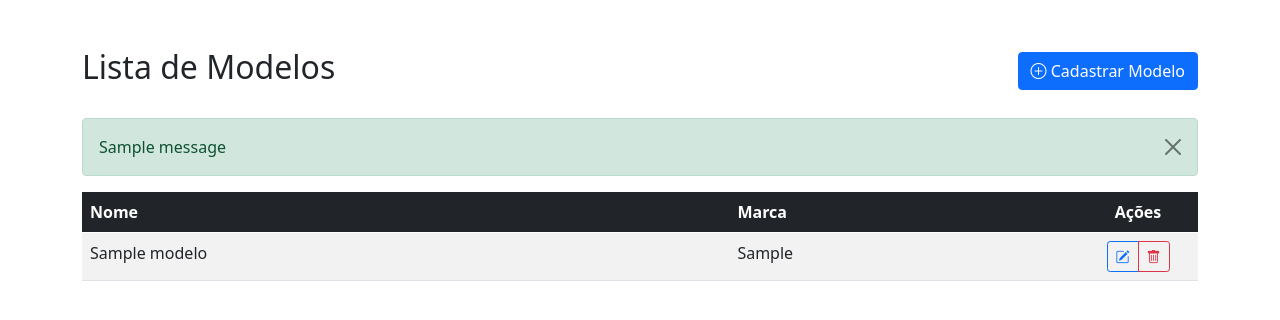
After one commit to Joyce8900/SGO-EngII, a Django app: page /modelo/listar_modelos/ in a window 1280 px wide. The commit adds this page. Shown: the top 320 px of the page. Run offline with Django 5.2, Linux system fonts and the light colour scheme; tables that the repository leaves empty hold one stand-in row (values such as "Sample post"); one stand-in notice (Sample message) is shown.

Commit message:
feat(crud modelo): feito crud modelo

```diff
--- /dev/null
+++ b/sgo_systems/modelo/templates/listar_modelos.html
@@ -0,0 +1,80 @@
+<!doctype html>
+<html lang="pt-br">
+<head>
+  <meta charset="utf-8">
+  <meta name="viewport" content="width=device-width, initial-scale=1">
+  <link href="https://cdn.jsdelivr.net/npm/bootstrap@5.0.2/dist/css/bootstrap.min.css" rel="stylesheet">
+  <!-- Adicionando Bootstrap Icons -->
+  <link rel="stylesheet" href="https://cdn.jsdelivr.net/npm/bootstrap-icons@1.8.1/font/bootstrap-icons.css">
+  <title>Listar Modelos</title>
+  <style>
+    .actions-column {
+      width: 120px; /* Largura fixa para coluna de ações */
+    }
+    .empty-table-message {
+      padding: 20px;
+      font-style: italic;
+    }
+  </style>
+</head>
+
+<body>
+  <div class="container mt-5">
+    <div class="d-flex justify-content-between align-items-center mb-4">
+      <h2>Lista de Modelos</h2>
+      <a href="{% url 'cadastrar_modelo' %}" class="btn btn-primary">
+        <i class="bi bi-plus-circle"></i> Cadastrar Modelo
+      </a>
+    </div>
+
+    {% if messages %}
+    <div class="alert-container">
+      {% for message in messages %}
+        <div class="alert alert-{{ message.tags }} alert-dismissible fade show">
+          {{ message }}
+          <button type="button" class="btn-close" data-bs-dismiss="alert"></button>
+        </div>
+      {% endfor %}
+    </div>
+    {% endif %}
+
+    <div class="table-responsive">
+      <table class="table table-striped table-hover">
+        <thead class="table-dark">
+          <tr>
+            <th scope="col">Nome</th>
+            <th scope="col">Marca</th>
+            <th scope="col" class="text-center actions-column">Ações</th>
+          </tr>
+        </thead>
+        <tbody>
+          {% for modelo in modelos %}
+          <tr>
+            <td>{{ modelo.nome }}</td>
+            <td>{{ modelo.marca }}</td>
+            <td class="text-center">
+              <div class="btn-group btn-group-sm" role="group">
+                <a href="{% url 'editar_modelo' modelo.pk %}" class="btn btn-outline-primary" title="Editar">
+                  <i class="bi bi-pencil-square"></i>
+                </a>
+                <a href="{% url 'deletar_modelo' modelo.pk %}" class="btn btn-outline-danger" title="Excluir">
+                  <i class="bi bi-trash"></i>
+                </a>
+              </div>
+            </td>
+          </tr>
+          {% empty %}
+          <tr>
+            <td colspan="3" class="text-center empty-table-message">
+              Nenhum modelo cadastrado. <a href="{% url 'cadastrar_modelo' %}">Cadastre o primeiro modelo</a>.
+            </td>
+          </tr>
+          {% endfor %}
+        </tbody>
+      </table>
+    </div>
+  </div>
+
+  <script src="https://cdn.jsdelivr.net/npm/bootstrap@5.0.2/dist/js/bootstrap.bundle.min.js"></script>
+</body>
+</html>
--- a/sgo_systems/modelo/urls.py
+++ b/sgo_systems/modelo/urls.py
@@ -1,6 +1,9 @@
-from django.urls import path, include
+from django.urls import path
 from . import views
 
 urlpatterns = [
-  path('cadastrar_modelo/', views.cadastrar_modelo, name='cadastrar_modelo'),
+    path('listar_modelos/', views.listar_modelos, name='listar_modelos'),
+    path('cadastrar_modelo/', views.cadastrar_modelo, name='cadastrar_modelo'),
+    path('editar_modelo/<int:pk>', views.editar_modelo, name='editar_modelo'),
+    path('deletar_modelo/<int:pk>', views.deletar_modelo, name='deletar_modelo'),
 ]
--- a/sgo_systems/modelo/views.py
+++ b/sgo_systems/modelo/views.py
@@ -4,6 +4,8 @@ from django.urls import reverse
 from .forms import ModeloForm
 from django.contrib import messages
 from django.shortcuts import redirect
+from .models import Modelo
+
 
 def cadastrar_modelo(request):
   if request.method == "POST":
@@ -15,3 +17,25 @@ def cadastrar_modelo(request):
   else:
     form = ModeloForm()
   return render(request, "cadastrar_modelo.html", {"form": form})
+
+def listar_modelos(request):
+    modelos = Modelo.objects.all().order_by('nome')
+    return render(request, "listar_modelos.html", {"modelos": modelos})
+
+def editar_modelo(request, pk):
+    modelo = Modelo.objects.get(pk=pk)
+    if request.method == "POST":
+        form = ModeloForm(request.POST, instance=modelo)
+        if form.is_valid():
+            form.save()
+            return redirect("listar_modelos")
+    else:
+        form = ModeloForm(instance=modelo)
+
+    return render(request, "editar_modelo.html", {"form": form})
+
+
+def deletar_modelo (request, pk):
+    modelo = Modelo.objects.get(pk=pk)
+    modelo.delete()
+    return redirect("listar_modelos")
--- a/sgo_systems/produtos/models.py
+++ b/sgo_systems/produtos/models.py
@@ -15,7 +15,7 @@ class Produtos(models.Model):
                                     validators=[MinValueValidator(1)])
   cor = models.CharField(max_length=30)
   tamanho = models.FloatField(null=False, validators=[MinValueValidator(0.01)])
-  modelo = models.ForeignKey('modelo.Modelo', on_delete=models.PROTECT)
+  modelo = models.ForeignKey(Modelo, on_delete=models.PROTECT)
   marca = models.CharField(max_length=100)
   descricao = models.CharField(max_length=1000)
   def __str__(self):
--- a/sgo_systems/produtos/templates/listar_produtos.html
+++ b/sgo_systems/produtos/templates/listar_produtos.html
@@ -39,6 +39,7 @@
             <th scope="col">Tamanho</th>
             <th scope="col">Marca</th>
             <th scope="col">Categoria</th>
+            <th scope="col">Modelo</th>
             <th scope="col">Descrição</th>
             <th scope="col" class="text-center">Ações</th>
           </tr>
@@ -56,8 +57,8 @@
             <td><span class="text-capitalize">{{ produto.cor }}</span></td>
             <td>{{ produto.tamanho }}</td>
             <td>{{ produto.marca }}</td>
-            <td>{{ produto.categoria }}</td>
-            <td>{{ produto.modelo }}</td>
+            <td>{{ produto.categoria.nome }}</td>
+            <td>{{ produto.modelo.nome }}</td>
             <td>
               <span class="d-inline-block text-truncate" style="max-width: 200px;">
                 {{ produto.descricao }}
```
Also changed, not shown: sgo_systems/modelo/templates/editar_modelo.html (added, +35 -0 lines), sgo_systems/categorias/migrations/0004_alter_categorias_nome.py (added), sgo_systems/modelo/migrations/0002_alter_modelo_nome.py (added), sgo_systems/produtos/migrations/0001_initial.py, sgo_systems/produtos/migrations/0002_produtos_categoria_alter_produtos_preco_and_more.py (deleted).
